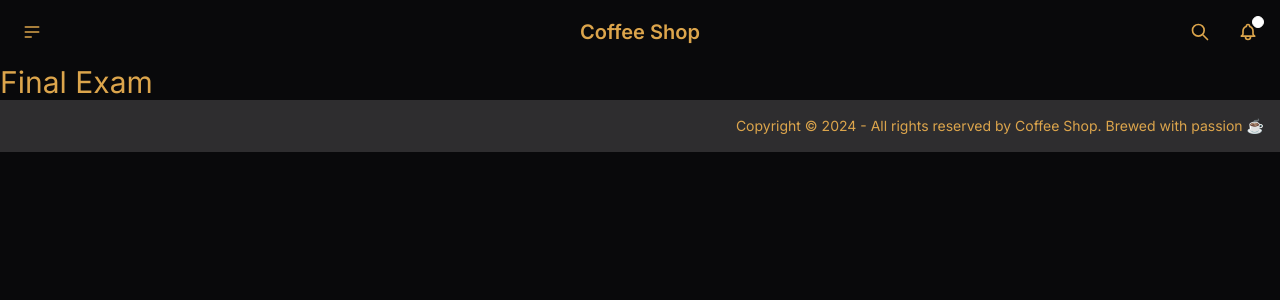
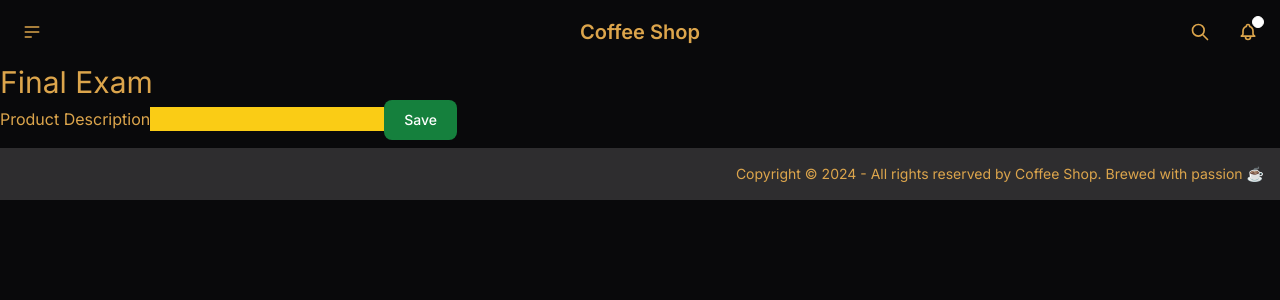
Before and after one commit to javedhumza01/exam2, a Next.js app: page /final in a window 1280 px wide. Shown: the top 300 px of the page. Built offline with nearby package versions, Linux system fonts and the light colour scheme.

Commit message:
added font

```diff
--- a/app/final/page.tsx
+++ b/app/final/page.tsx
@@ -1,9 +1,12 @@
 export default function Page() {
     return (
       <>
-      <h1 className="text-3xl"> Final Exam</h1>
-
-
+      <h1 className="text-3xl">Final Exam</h1>
+      <form>
+        <label htmlFor="product">Product Description</label>
+        <input type="text" name="product" id="product" className="text-black bg-yellow-400"/>
+        <button className="focus:outline-none text-white bg-green-700 hover:bg-green-800 focus:ring-4 focus:ring-green-300 font-medium rounded-lg text-sm px-5 py-2.5 me-2 mb-2 dark:bg-green-600 dark:hover:bg-green-700 dark:focus:ring-green-800" type="submit">Save</button>
+      </form>
       </>
     );
   }
```
